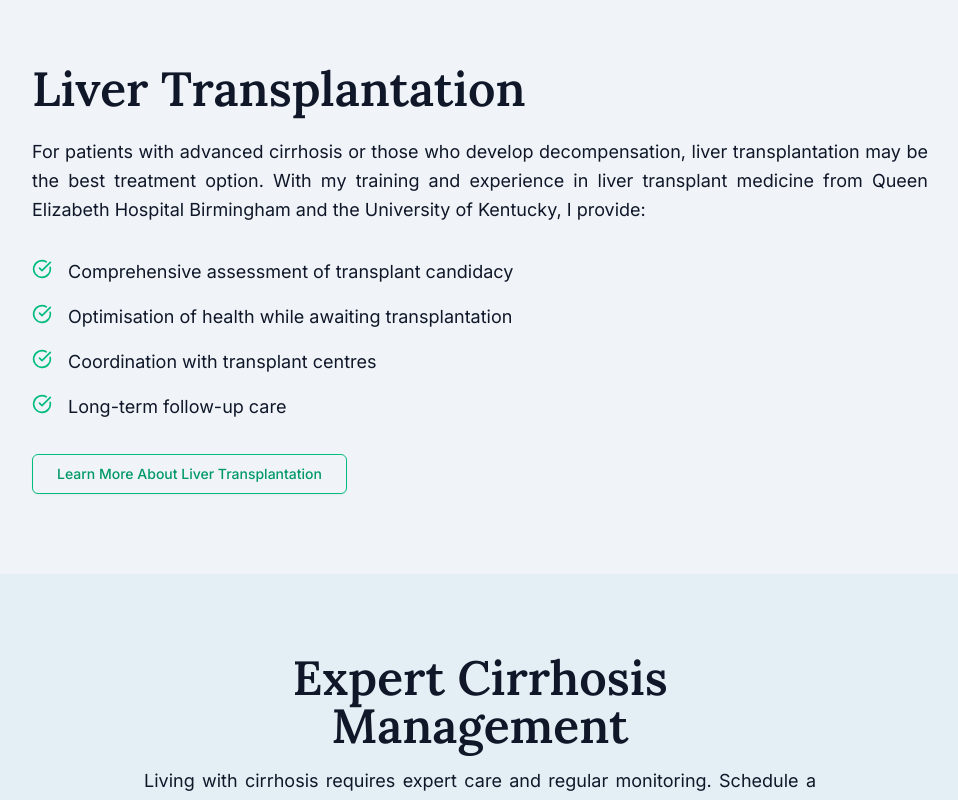
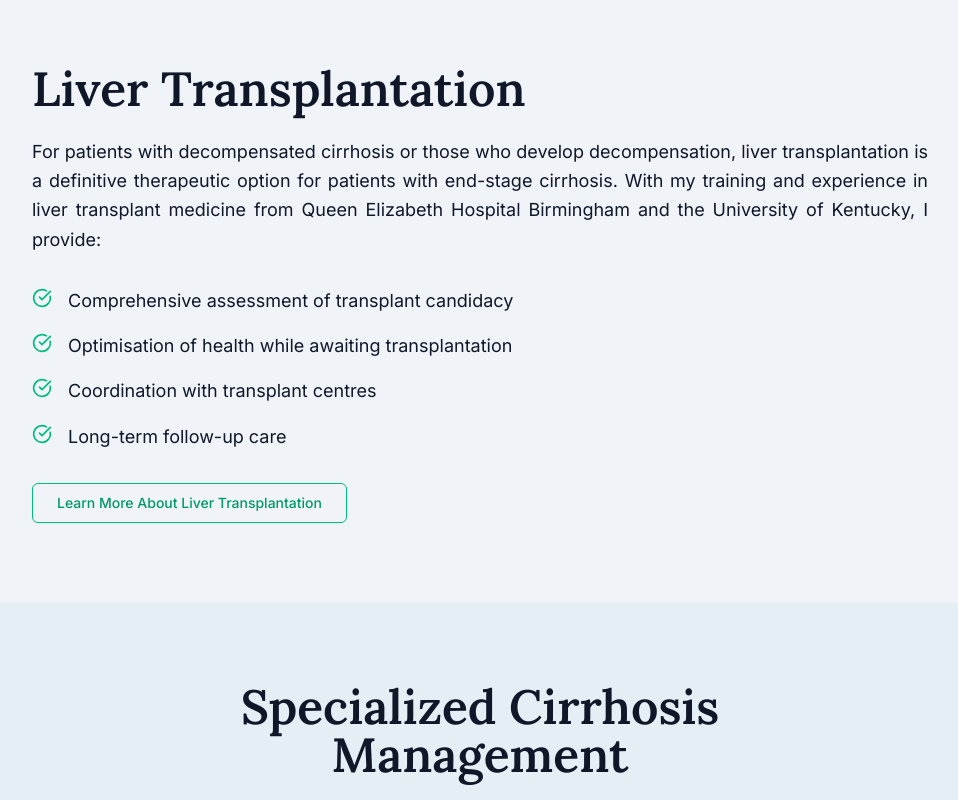
Before and after one commit to phthurairajah-blip/acorn-prem-fe, a Next.js app: page /liver-cirrhosis in a window 1280 px wide. Shown: the part 5220-6020 px from the top of the page, without its empty margins (160-1118 px from the left). Built offline with nearby package versions, Linux system fonts and the light colour scheme.

Commit message:
Update liver-cirrhosis.tsx

```diff
--- a/components/page/liver-cirrhosis.tsx
+++ b/components/page/liver-cirrhosis.tsx
@@ -378,8 +378,8 @@ export const LiverCirrhosis = () => {
                 Liver Transplantation
               </h2>
               <p className="text-lg text-muted-foreground leading-relaxed mb-8 text-justify">
-                For patients with advanced cirrhosis or those who develop decompensation, liver transplantation
-                may be the best treatment option. With my training and experience in liver transplant medicine
+                For patients with decompensated cirrhosis or those who develop decompensation, liver transplantation
+                is a definitive therapeutic option for patients with end-stage cirrhosis. With my training and experience in liver transplant medicine
                 from Queen Elizabeth Hospital Birmingham and the University of Kentucky, I provide:
               </p>
               <div className="space-y-4 mb-8">
@@ -414,7 +414,7 @@ export const LiverCirrhosis = () => {
             duration: 0.6
           }} className="text-center max-w-2xl mx-auto">
               <h2 className="text-4xl md:text-5xl font-serif font-semibold text-foreground mb-4">
-                Expert Cirrhosis Management
+               Specialized Cirrhosis Management
               </h2>
               <p className="text-lg text-muted-foreground leading-relaxed mb-8 text-justify">
                 Living with cirrhosis requires expert care and regular monitoring. Schedule a consultation
```
